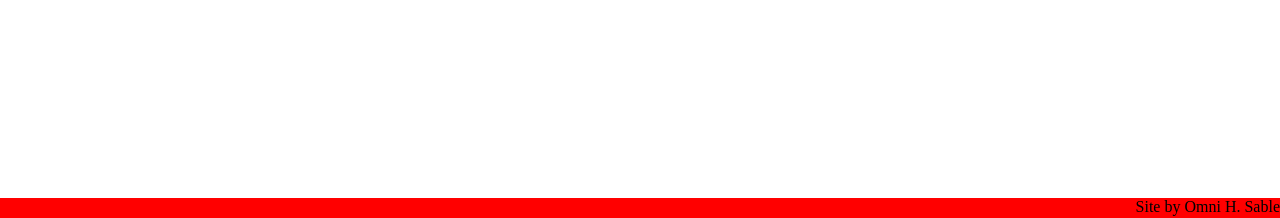
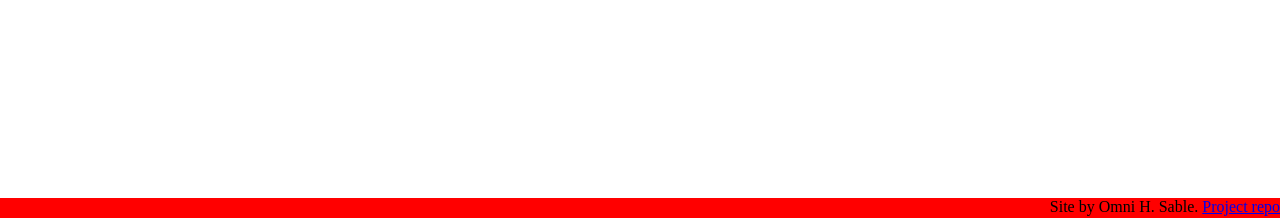
Before and after one commit to Highstaker/Picture-data-organizer-site, a Flask app: page / in a window 1280 px wide. Shown: the part 582-800 px from the top of the page. Run offline with Flask 2, Linux system fonts and the light colour scheme; data that the repository does not hold is empty; parts of the project's set-up code (start-up, migrations or seed data) failed here and were passed over.

Commit message:
v.0.1.4r1
+added requirements file
+added link to repo in footer

```diff
--- a/templates/index.html
+++ b/templates/index.html
@@ -12,6 +12,6 @@
 	<div id="photo-screen">
 		<div id="info-box">h0i!</div>
 	</div>
-	<footer>Site by Omni H. Sable</footer>
+	<footer>Site by Omni H. Sable. <a href="https://github.com/Highstaker/Picture-data-organizer-site" target=_blank">Project repo</a></footer>
 </body>
 </html>
```
Also changed, not shown: requirements.txt (added, +15 -0 lines).
